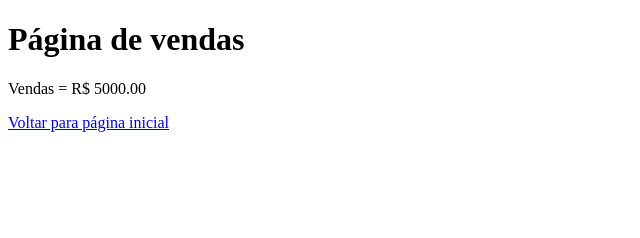
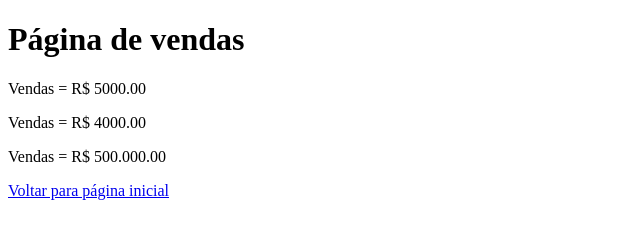
Before and after one commit to geneciSI/githubaula2, a plain HTML site: page vendas.html in a window 1280 px wide. Shown: the whole page, without its empty margins (0-640 px from the left). Drawn offline with Linux system fonts and the light colour scheme.

Commit message:
Arquivos modificados

```diff
--- a/vendas.html
+++ b/vendas.html
@@ -8,6 +8,8 @@
 <body>
     <h1>Página de vendas</h1>
     <p>Vendas = R$ 5000.00</p>
+    <p>Vendas = R$ 4000.00</p>
+    <p>Vendas = R$ 500.000.00</p>
     <a href="index.html">Voltar para página inicial</a>
 </body>
 </html>
```
